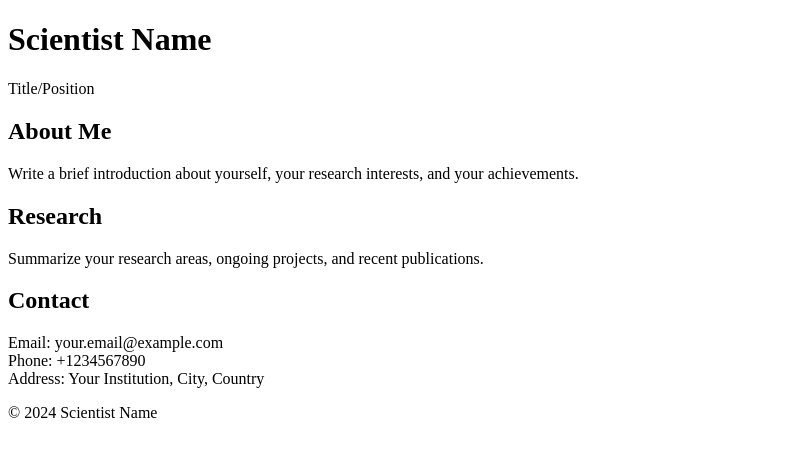
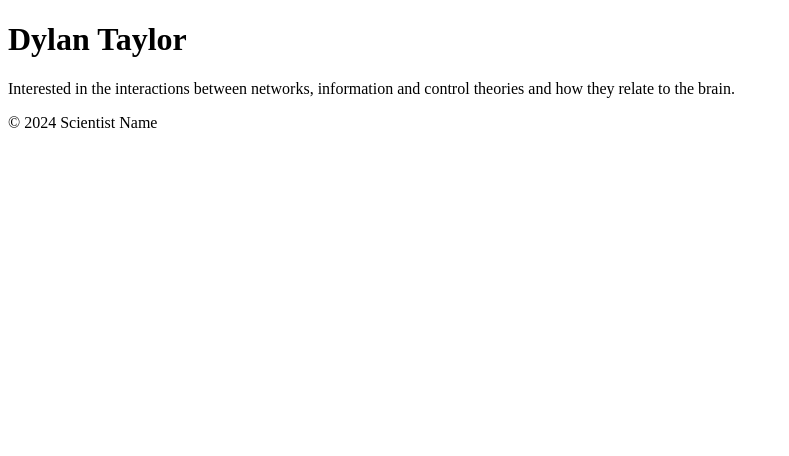
Before and after one commit to dylan-taylor/dylan-taylor.github.io, a plain HTML site: page index.html in a window 1280 px wide. Shown: the whole page, without its empty margins (0-789 px from the left). Drawn offline with Linux system fonts and the light colour scheme.

Commit message:
Update index.html

```diff
--- a/index.html
+++ b/index.html
@@ -4,7 +4,7 @@
 <head>
     <meta charset="UTF-8">
     <meta name="viewport" content="width=device-width, initial-scale=1.0">
-    <title>Scientist Name - Title/Position</title>
+    <title>Dylan Tayl</title>
     <style>
 
     </style>
@@ -12,21 +12,12 @@
 
 <body>
     <header>
-        <h1>Scientist Name</h1>
-        <p>Title/Position</p>
+        <h1>Dylan Taylor</h1>
     </header>
 
     <main>
-        <h2>About Me</h2>
-        <p>Write a brief introduction about yourself, your research interests, and your achievements.</p>
+        <p>Interested in the interactions between networks, information and control theories and how they relate to the brain.</p>
 
-        <h2>Research</h2>
-        <p>Summarize your research areas, ongoing projects, and recent publications.</p>
-
-        <h2>Contact</h2>
-        <p>Email: your.email@example.com<br>
-            Phone: +1234567890<br>
-            Address: Your Institution, City, Country</p>
     </main>
 
     <footer>
```
